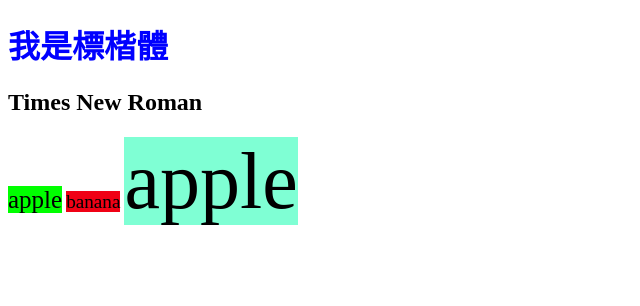
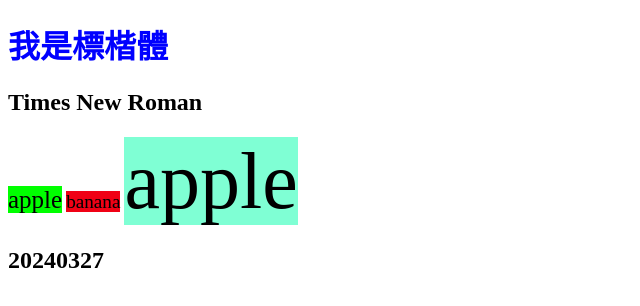
Before and after one commit to yanniao0827/git, a plain HTML site: page second.html in a window 1280 px wide. Shown: the whole page, without its empty margins (0-640 px from the left). Drawn offline with Linux system fonts and the light colour scheme.

Commit message:
新增日期

```diff
--- a/second.html
+++ b/second.html
@@ -14,6 +14,7 @@
     <span style="font-size: 25px;background-color: rgb(0,259,0);">apple</span>
     <span style="font-size: 120%;background-color: #f00115;">banana</span>
     <span style="font-size: 5em;background-color: aquamarine;">apple</span>
+    <h2>20240327</h2>
 </body>
 
 </html>
```
